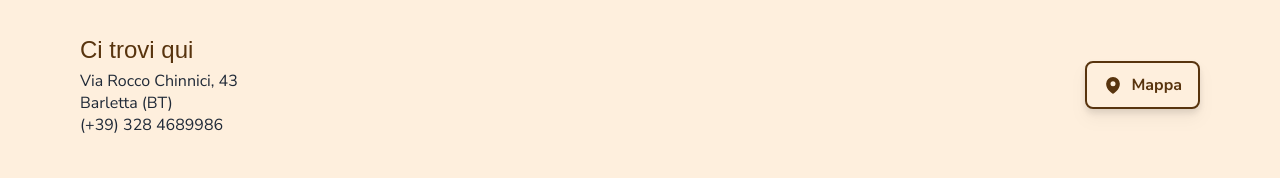
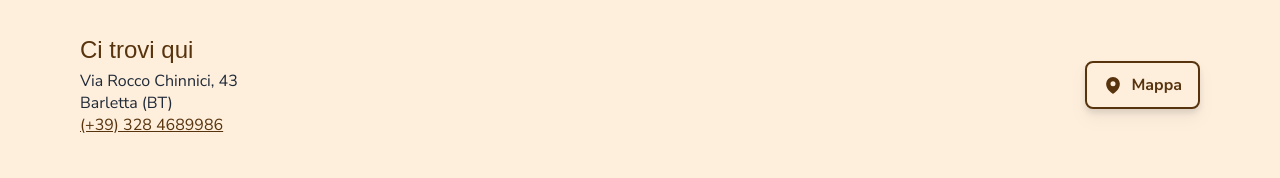
Before and after one commit to federicofrasca796/crema-cioccolato-bt, a Next.js app: page / in a window 1280 px wide. Shown: the part 4025-4203 px from the top of the page. Built offline with nearby package versions, Linux system fonts and the light colour scheme; a web font is replaced by a local one.

Commit message:
🧹 chore: add target blank and better accessibility to some links

```diff
--- a/src/components/Socials.tsx
+++ b/src/components/Socials.tsx
@@ -16,7 +16,7 @@ const SOCIALS = [
   },
   {
     icon: Facebook,
-    href: 'https://www.facebook.com/crema_e_cioccolato_barletta/'
+    href: 'https://www.facebook.com/profile.php?id=100082459368047'
   }
 ];
 
@@ -33,6 +33,7 @@ export default function Socials({
         <Grid.Item key={idx}>
           <Link
             href={social.href}
+            target='_blank'
             className={clsx([
               'inline-block w-full rounded-full fill-smokyBrown-700 p-1.5 transition ease-in-out hover:fill-smokyBrown-600',
               {
--- a/src/components/elements/Accordion.tsx
+++ b/src/components/elements/Accordion.tsx
@@ -23,7 +23,6 @@ export default function Accordion({
     <div
       className={clsx(
         'collapse collapse-arrow',
-        // 'rounded-full has-[:checked]:rounded-lg',
         'border-2 border-primary-100 bg-primary-0',
         className
       )}
--- a/src/components/layout/footer/index.tsx
+++ b/src/components/layout/footer/index.tsx
@@ -34,7 +34,7 @@ export default function Footer() {
             <span id={NAV_LINKS[5].href}>
               Via Rocco Chinnici, 43 <br />
               Barletta (BT) <br />
-              (+39) 328 4689986
+              <Link href='tel:+393284689986'>(+39) 328 4689986</Link>
             </span>
           </div>
           <div id={NAV_LINKS[3].href}>
```
